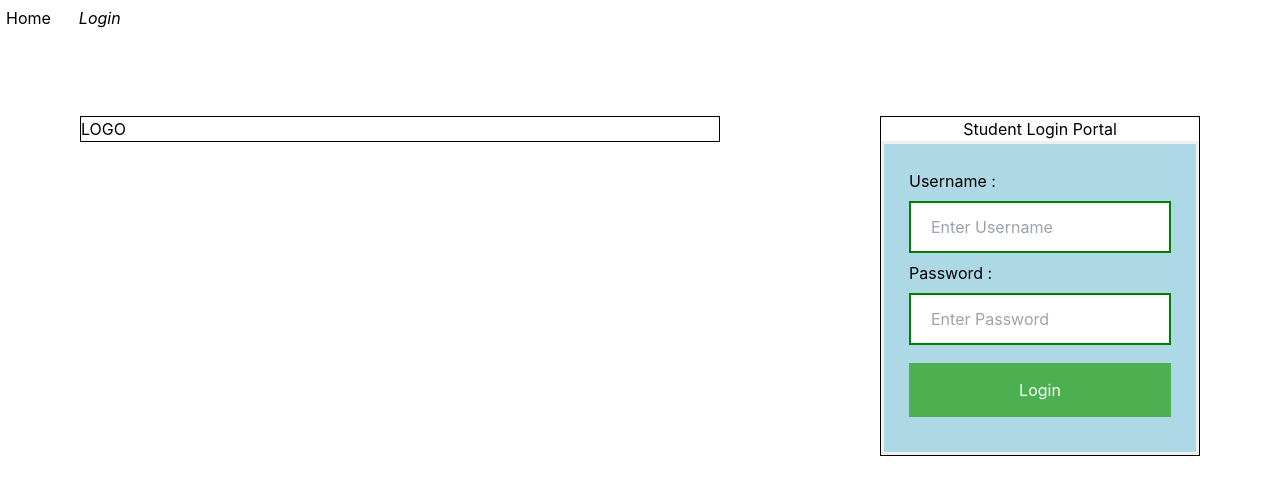
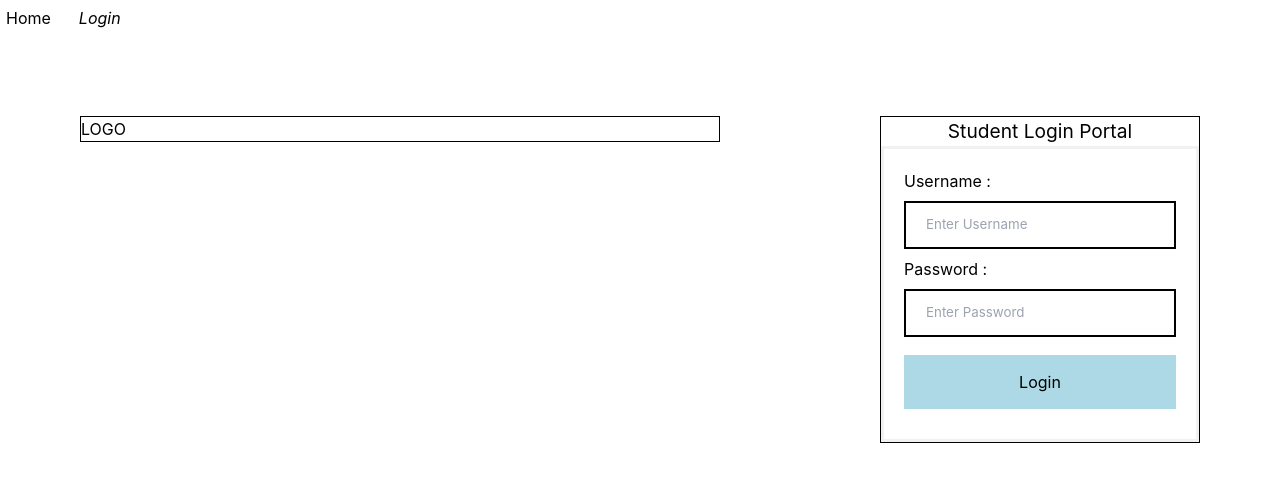
Before and after one commit to MichaelCut24/Wicked-Lieutenants-Work-Space, a JavaScript app in the folder accessibleu/: page /login in a window 1280 px wide. Shown: the top 494 px of the page. Built offline with nearby package versions, Linux system fonts and the light colour scheme; the HTML template or start-up script is replaced by a standard one.

Commit message:
Update Login.css

```diff
--- a/accessibleu/src/pages/Login.css
+++ b/accessibleu/src/pages/Login.css
@@ -1,10 +1,13 @@
 /* Logo */
+.login{
+    font-size: medium;
+}
 
 /* Login Form */
 button {
-    background-color: #4CAF50;
+    background-color: lightblue;
     width: 100%;
-    color: rgb(254, 254, 255);
+    color: black;
     padding: 15px;
     margin: 10px 0px;
     border: none;
@@ -20,22 +23,19 @@ input[type=text], input[type=password] {
     margin: 8px 0;
     padding: 12px 20px;
     display: inline-block;
-    border: 2px solid green;
+    border: 2px solid black;
     box-sizing: border-box;
+    font-size: smaller;
 }
 
 button:hover {
     opacity: 0.7;
 }
 
-.cancelbtn {
-    width: auto;
-    padding: 10px 18px;
-    margin: 10px 5px;
+.container {
+    padding: 20px;
 }
 
-
-.container {
-    padding: 25px;
-    background-color: lightblue;
+h1{
+    font-size: larger;
 }
```
